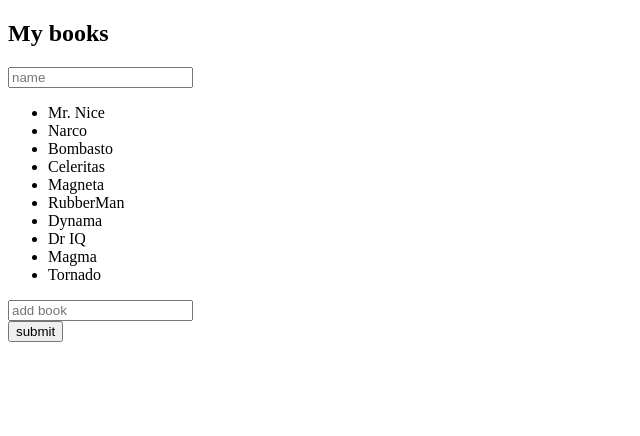
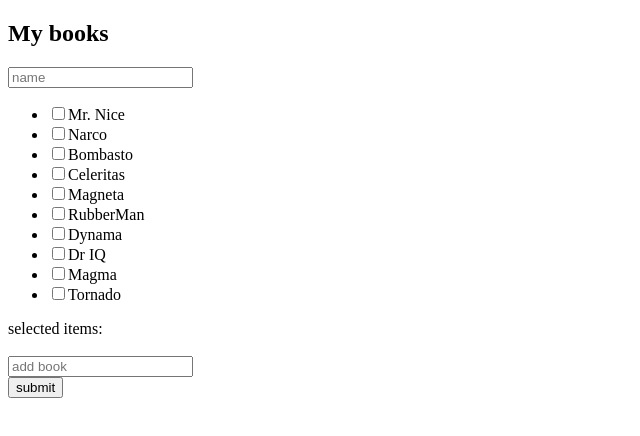
Before and after one commit to Akhmadiev/selectize, an Angular app: page / in a window 1280 px wide. Shown: the top 436 px of the page, without its empty margins (0-640 px from the left). Built offline with nearby package versions, Linux system fonts and the light colour scheme.

Commit message:
added multifilter

```diff
--- a/src/app/books/books.component.html
+++ b/src/app/books/books.component.html
@@ -3,9 +3,14 @@
 <input #bookName placeholder="name" (keyup)="onKey(bookName.value)"/>
 <ul>
   <li *ngFor="let book of books;">
+    <input type="checkbox" (click)="select(book.id, $event.target.checked)">
     <span>{{book.name}}</span>
   </li>
 </ul>
 
+<span>selected items: {{selected}}</span>
+<br>
+<br>
+
 <input #newBook placeholder="add book"/><br>
 <button (click)="add(newBook.value)">submit</button>
--- a/src/app/books/books.component.ts
+++ b/src/app/books/books.component.ts
@@ -8,8 +8,9 @@ import { Book } from '../book';
   styleUrls: ['./books.component.css']
 })
 export class BooksComponent implements OnInit {
-
   books = BOOKS;
+  selectedItems: Book[] = [];
+  selected = '';
 
   constructor() {
   }
@@ -27,6 +28,21 @@ export class BooksComponent implements OnInit {
     BOOKS.push(newBook);
   }
 
+  select(value: number, checked: boolean) {
+    const me = this;
+    const book = BOOKS.filter(x => x.id === value)[0];
+
+    if (checked) {
+      me.selectedItems.push(book);
+    } else {
+      me.selectedItems.splice(this.selectedItems.indexOf(book), 1);
+    }
+    me.selected = '';
+    me.selectedItems.forEach(function(selectedItem) {
+      me.selected += selectedItem.name + ' ';
+    });
+  }
+
   onKey(value: string) {
     console.log(value);
 
```
